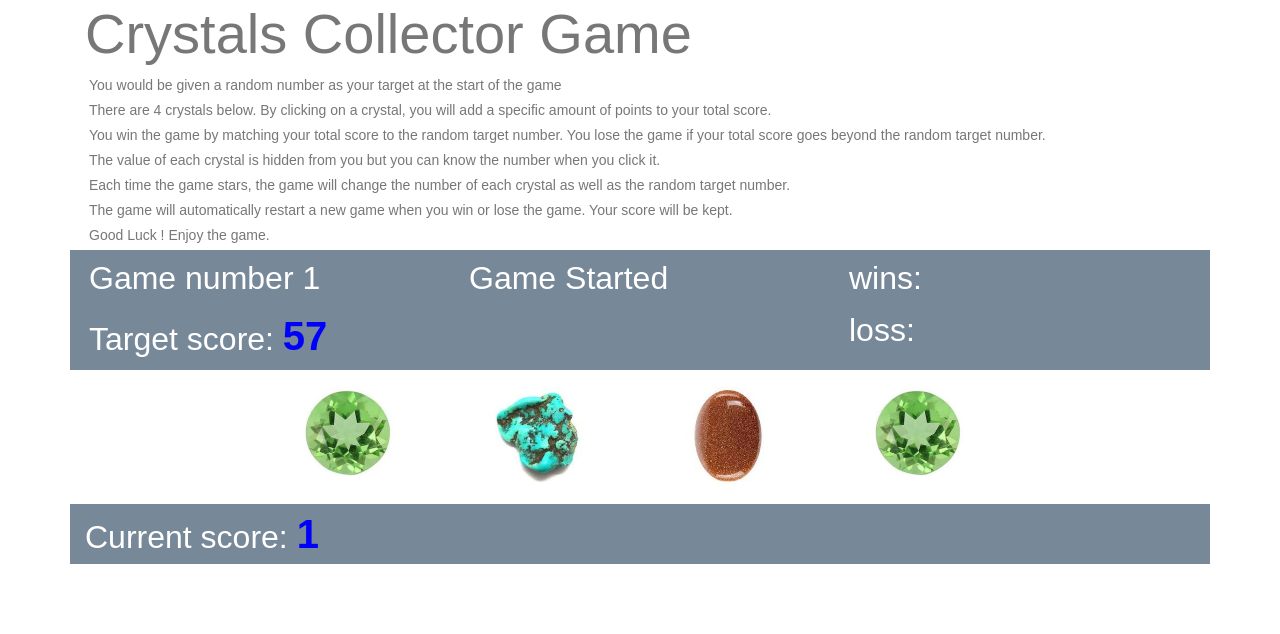
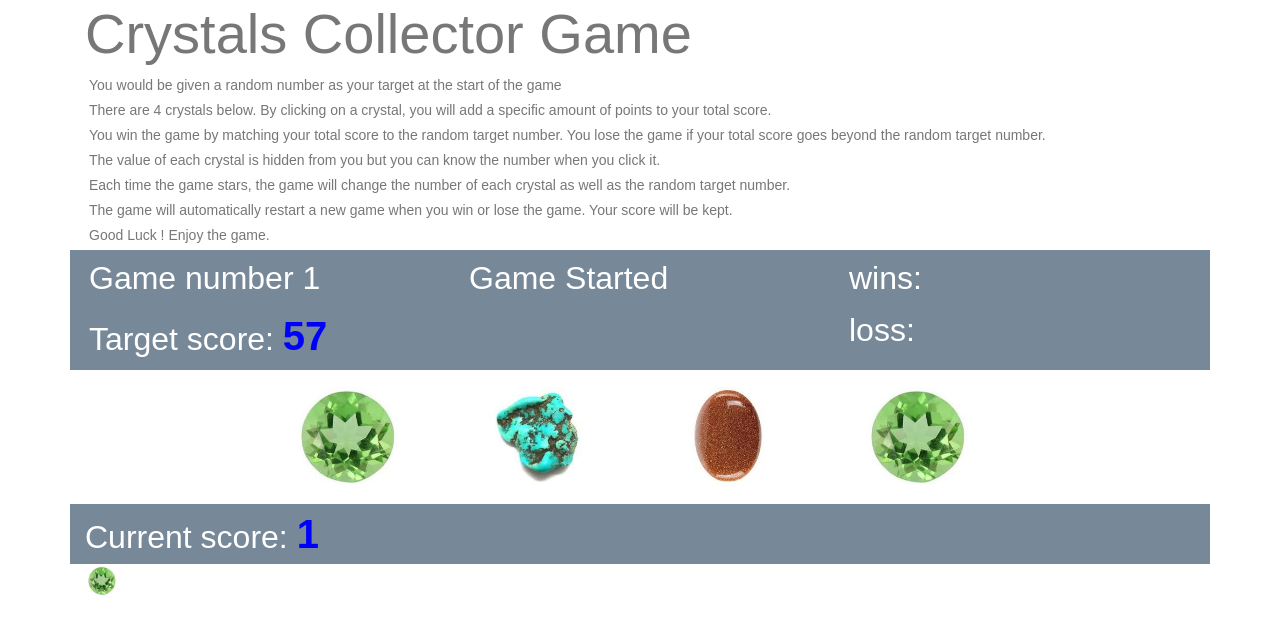
Before and after one commit to JasonJPeng/unit-4-game, a plain HTML site: page index.html in a window 1280 px wide. Both pictures are taken after a click on the element 348 px from the left and 432 px from the top of the page. Drawn offline with nearby package versions, Linux system fonts and the light colour scheme.

Commit message:
display all my collections

```diff
--- a/assets/css/style.css
+++ b/assets/css/style.css
@@ -12,7 +12,7 @@ body {
 
 .imgCrystal {
     width:100px;
-    height:100;
+    height:100px;
     margin: 10px;
     object-fit: cover;
 }
@@ -32,3 +32,11 @@ p{
     font-size: 30pt;
     font-weight: 900;
 }
+
+.smallImg {
+    width:30px;
+    height:30px;
+    margin: 2px;
+    object-fit: cover;
+
+}
--- a/assets/javascript/game.js
+++ b/assets/javascript/game.js
@@ -22,9 +22,11 @@ function init () {
    for (var i=1; i <= 4; i++) {
      do {num = random(1,20)} while(A.indexOf(num)>=0 );
      A.push(num);
+
+     // ex. => $("#btn1 img").attr("src", "assets/images/12.jpeg");
      $("#btn" + i + " img" ).attr("src", "assets/images/" + num + ".jpeg");
+
    }
-
 
 
    $("#game").text(game);
@@ -52,9 +54,19 @@ var wins=0, losses=0, game = 0;
 init();
 console.log(btn1, btn2, btn3, btn4);
 
+
+
+
 $(".btn").on("click", function() {
    total += parseInt($(this).attr("user-data"));
    $("#total").text(total);
+// add to myCollection .....
+   var collectedImg = $('<img class="smallImg">');
+//    collectedImg.attr("src", "assets/images/1.jpeg");
+console.log($(this));
+   collectedImg.attr("src", $(this).children().attr("src"));
+   collectedImg.appendTo("#myCollection");
+
 
    if (total > target) { // Loss
     //   alert ("You lose !!");
--- a/index.html
+++ b/index.html
@@ -82,6 +82,14 @@
      </div>
    </div>
 
+   <div class="row">
+     <div class="col">
+     <div id = "myCollection">
+
+     </div>
+     </div>
+   </div>
+
 
 
  </div>
```
Also changed, not shown: history.txt.
